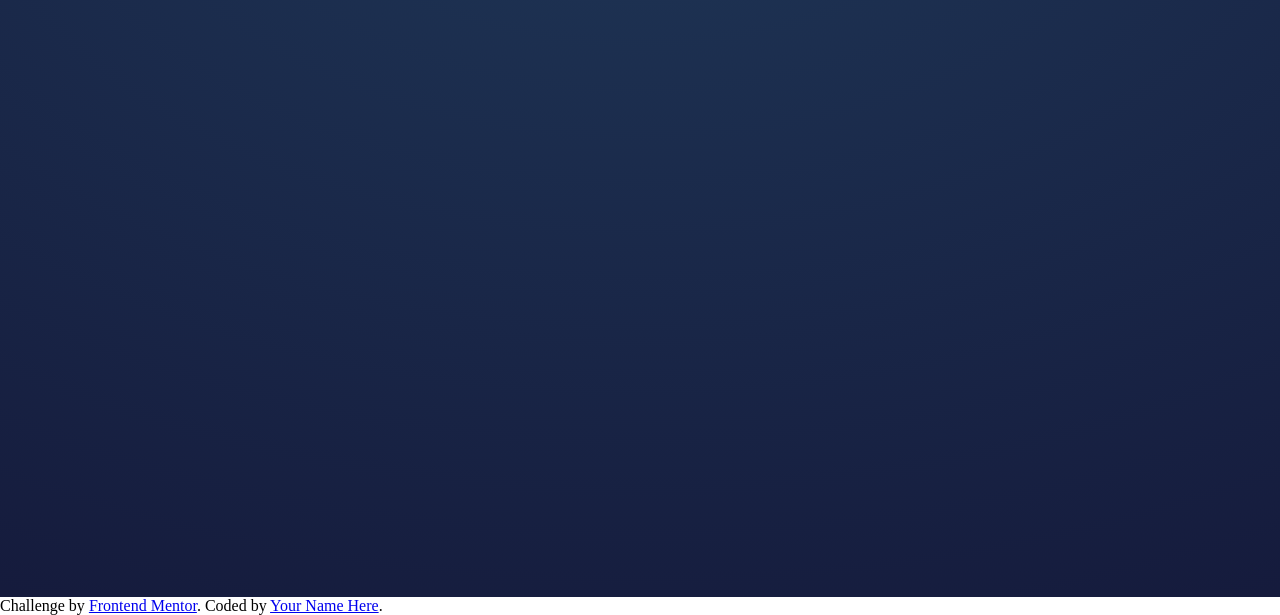
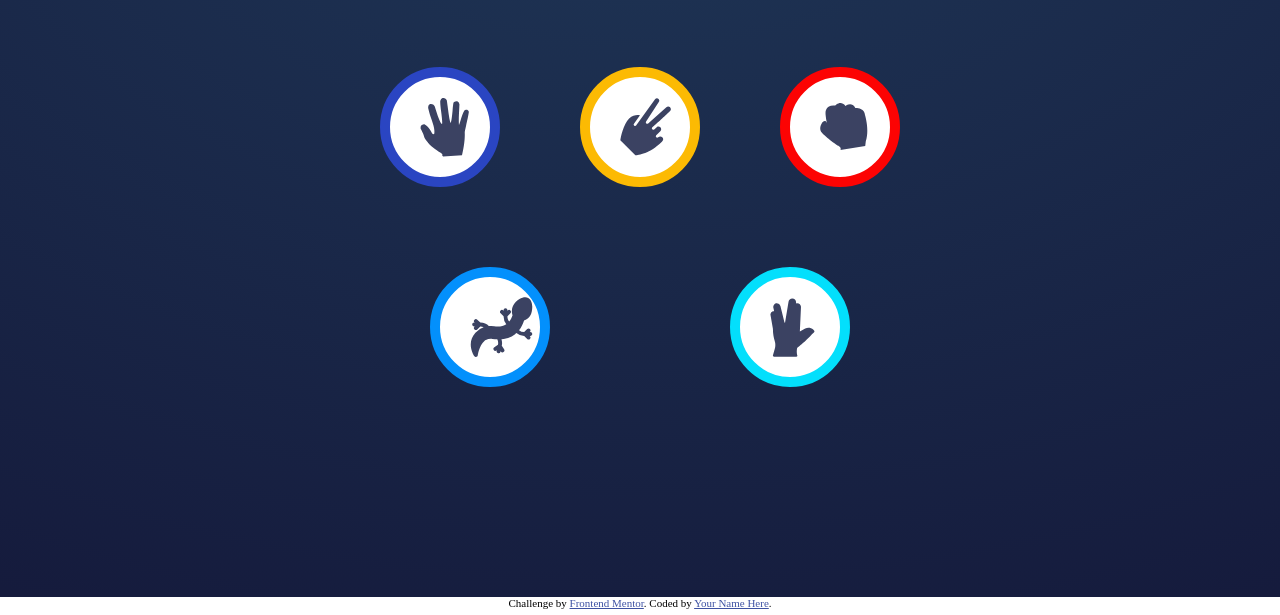
Before and after one commit to SharMoy/lizardspock, a plain HTML site: page index.html in a window 1280 px wide. Shown: the part 203-818 px from the top of the page. Drawn offline with Linux system fonts and the light colour scheme.

Commit message:
created hand icons

```diff
--- a/assets/css/style.css
+++ b/assets/css/style.css
@@ -43,6 +43,51 @@ body {
     align-items: center;
 }
 
+.hands {
+
+    width: 600px;
+    height: 400px;
+    display: flex;
+    flex-wrap: wrap;
+    margin-top: 40px;
+    justify-content: space-around;
+
+
+}
+
+.icon {
+    display: flex;
+background-color: white;
+    margin: 30px;
+    border-radius: 50%;
+    height:120px;
+    width: 120px;
+    padding:30px;
+    align-items: center;
+
+}
+
+
+#paper {
+    border:#2a45c2 10px solid;
+}
+
+#scissors {
+    border:#fcba03 10px solid;
+}
+
+#rock {
+    border:#fc0303 10px solid;
+}
+
+#lizard {
+    border:#0390fc 10px solid;
+}
+
+#spock {
+    border:#03dffc 10px solid;
+}
+
 .score h1 {
     color:#565468;
     font-size: 56px;
--- a/index.html
+++ b/index.html
@@ -9,6 +9,12 @@
   <link rel="icon" type="image/png" sizes="32x32" href="./images/favicon-32x32.png">
   <link rel="stylesheet" href="assets/css/style.css">
   <title>Frontend Mentor | Rock, Paper, Scissors</title>
+
+
+  <style>
+    .attribution { font-size: 11px; text-align: center; }
+    .attribution a { color: hsl(228, 45%, 44%); }
+  </style>
 </head>
 <body>
 
@@ -16,12 +22,39 @@
 <div class="wrapper">
   <div class="score-board">
     <div class="title">
-      <img src="assets/images/logo-bonus.svg" alt "title">
+      <img src="assets/images/logo-bonus.svg" alt="title">
     </div>
     <div class="score">
       <p>SCORE</p>
       <h1>0</h1>
     </div>
+  </div>
+
+  <div class="hands">
+    <div class="icon" id="paper">
+       <img src="assets/images/icon-paper.svg" alt="paper">
+
+    </div>
+
+    <div class="icon" id="scissors">
+      <img src="assets/images/icon-scissors.svg" alt="scissors">
+
+    </div>
+    <div class="icon" id="rock">
+      <img src="assets/images/icon-rock.svg" alt="rock">
+
+      </div>
+
+    <div class="icon" id="lizard">
+      <img src="assets/images/icon-lizard.svg" alt="lizard">
+
+      </div>
+    <div class="icon" id="spock">
+      <img src="assets/images/icon-spock.svg" alt="spock">
+
+
+      </div>
+
   </div>
 
 
```
Also changed, not shown: 1 other file.
